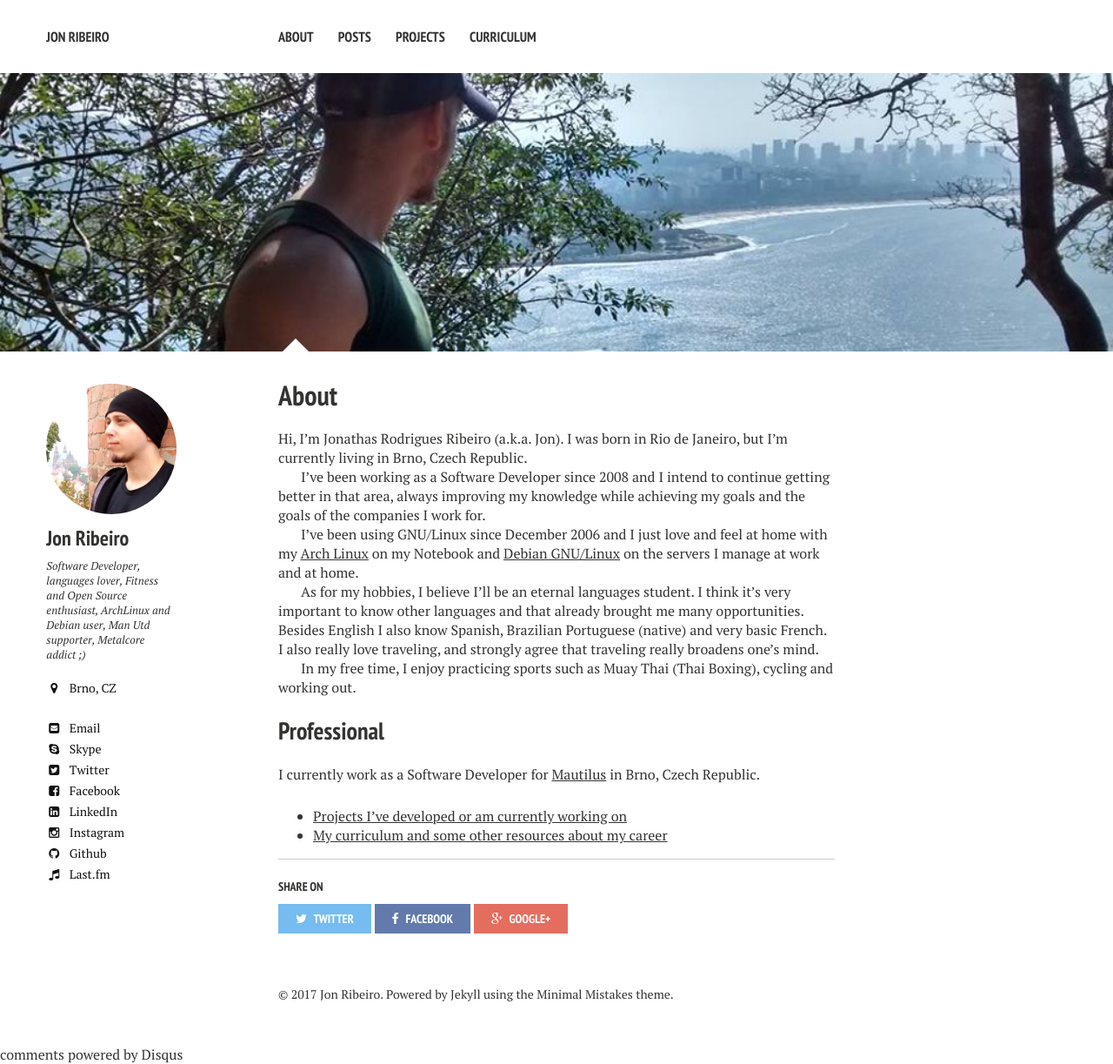
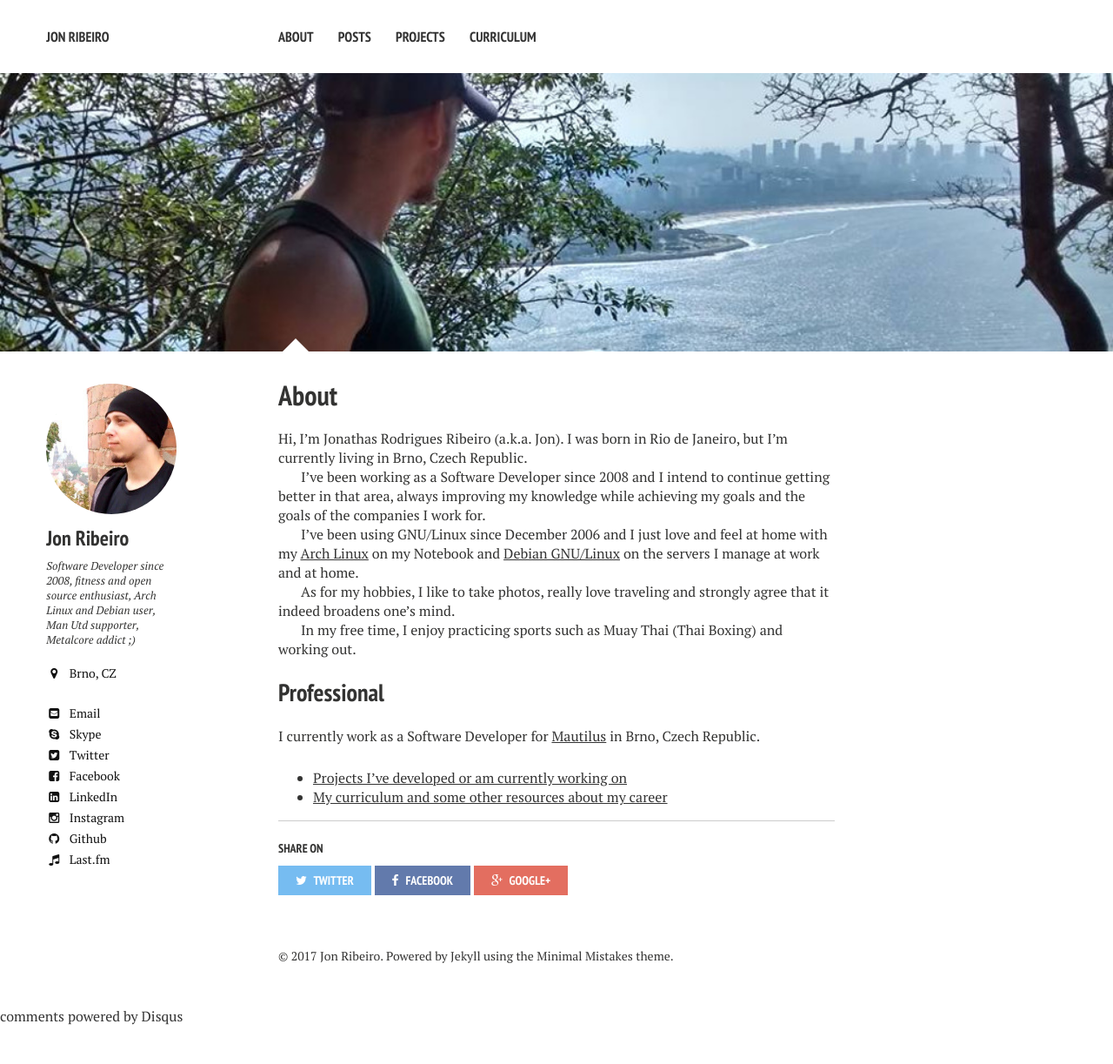
Before and after one commit to jonathas/jonathas.github.io, a Jekyll site: the page built from about/index.md, in a window 1280 px wide. Shown: the whole page at 87% size. Built offline with Jekyll 4.4.1, drawn with Linux system fonts in a browser that asks for light colours; nearby versions of some CDN libraries; comment, search, counter and statistics services are not loaded; after the commit the page ends 1179 px from its top, so only the background shows below that.

Commit message:
Changed about me sections

```diff
--- a/_config.yml
+++ b/_config.yml
@@ -28,7 +28,7 @@ kramdown:
 owner:
   name: Jon Ribeiro
   avatar: jon.jpg
-  bio: "Software Developer, languages lover, Fitness and Open Source enthusiast, ArchLinux and Debian user, Man Utd supporter, Metalcore addict ;)"
+  bio: "Software Developer since 2008, fitness and open source enthusiast, Arch Linux and Debian user, Man Utd supporter, Metalcore addict ;)"
   location: "Brno, CZ"
   email: contact@jonathas.com
   disqus-shortname: jonribeiro
--- a/about/index.md
+++ b/about/index.md
@@ -16,9 +16,9 @@ I've been working as a Software Developer since 2008 and I intend to continue ge
 
 I've been using GNU/Linux since December 2006 and I just love and feel at home with my [Arch Linux](http://archlinux.org) on my Notebook and [Debian GNU/Linux](http://debian.org) on the servers I manage at work and at home.
 
-As for my hobbies, I believe I'll be an eternal languages student. I think it's very important to know other languages and that already brought me many opportunities. Besides English I also know Spanish, Brazilian Portuguese (native) and very basic French. I also really love traveling, and strongly agree that traveling really broadens one's mind.
+As for my hobbies, I like to take photos, really love traveling and strongly agree that it indeed broadens one's mind.
 
-In my free time, I enjoy practicing sports such as Muay Thai (Thai Boxing), cycling and working out.
+In my free time, I enjoy practicing sports such as Muay Thai (Thai Boxing) and working out.
 
 ## Professional
 
```
